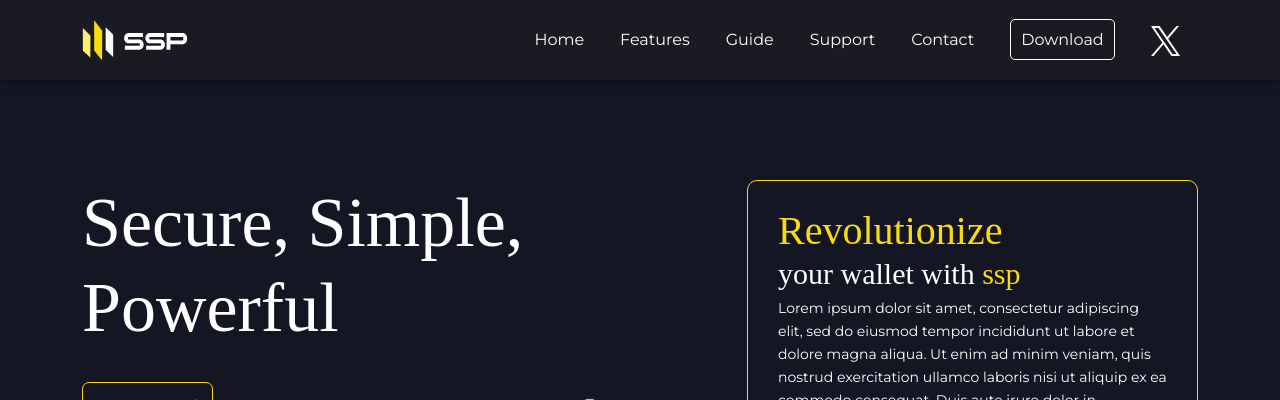
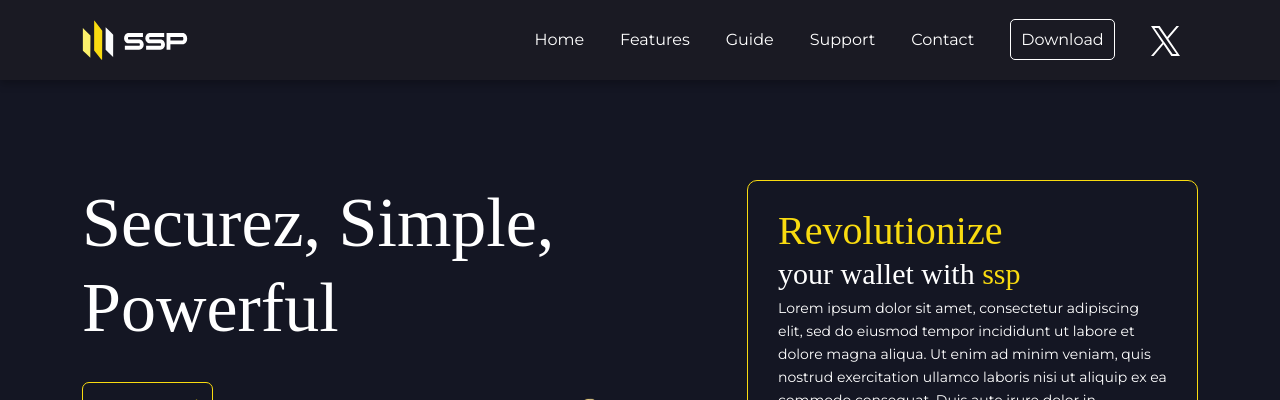
Before and after one commit to RunOnFlux/ssp-website-old, a Next.js app: page / in a window 1280 px wide. Shown: the top 400 px of the page. Built offline with nearby package versions, Linux system fonts and the light colour scheme; a web font is replaced by a local one.

Commit message:
downgraded next.js

```diff
--- a/components/homePage/HomePage.js
+++ b/components/homePage/HomePage.js
@@ -13,7 +13,7 @@ export function HomePage(){
             <div className="container">
                 <div className="row">
                    <div className="col-lg-7 mb-5">
-                    <h1>Secure, Simple,<br/> Powerful</h1><br/>
+                    <h1>Securez, Simple,<br/> Powerful</h1><br/>
                     <a href="#"> Get Started</a>
                     <Image alt="ssp-animation" src={sspImage}/>
                    </div>
```
